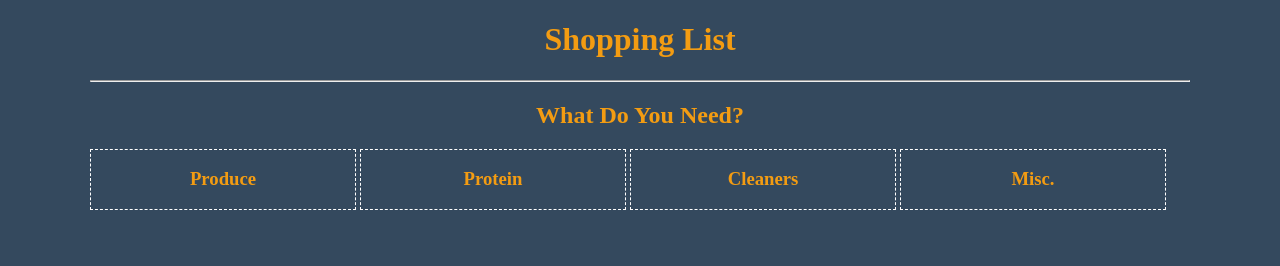
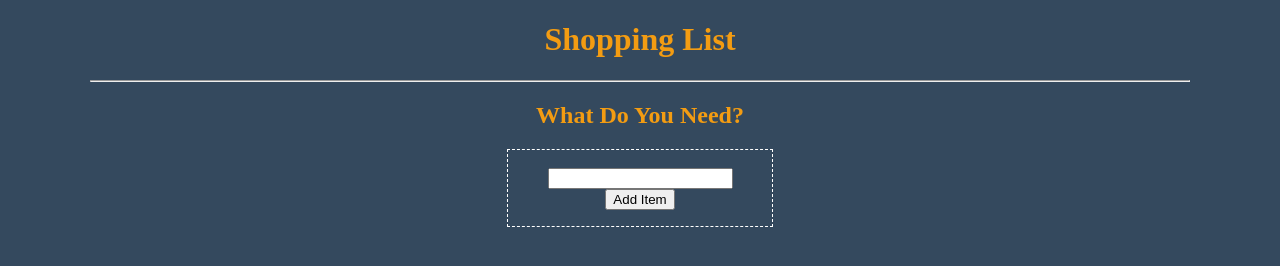
Before and after one commit to Klanders85/shopping-list-site, a plain HTML site: page index.html in a window 1280 px wide. Drawn offline with nearby package versions, Linux system fonts and the light colour scheme.

Commit message:
changed layout

```diff
--- a/css/styles.css
+++ b/css/styles.css
@@ -34,7 +34,7 @@ h1{
 	text-align: center;
 }
 .category-wrapper{
-	width: 100%;
+	text-align: center;
 }
 .category{
 	width: 24%;
--- a/index.html
+++ b/index.html
@@ -11,21 +11,13 @@
 			<h1 class="center">Shopping List</h1><hr>
 			<h2 class="center">What Do You Need?</h2>
 			<div class="category-wrapper">
-				<div class="category">
-					<h3>Produce</h3>
-
-				</div>
-
-				<div class="category">
-					<h3>Protein</h3>
-				</div>
-
-				<div class="category">
-					<h3>Cleaners</h3>
-				</div>
-
-				<div class="category">
-					<h3>Misc.</h3>
+				<div class="category"><br>
+					<form>
+						<input type="text" id="addNewItem"><br>
+						  <button>Add Item</button>
+						  <br>
+						 <ul id="groceryList"></ul>
+					</form>
 				</div>
 			</div>
 			<ul class="item-list"></ul>
@@ -33,11 +25,32 @@
 	</body>
 	<script type="text/javascript">
 		//HTML form stored as a jQuery var
-		var form = $('<form><input type="text" id="grocery-item"></input><br><input type="submit" id="addToList"></input></form>');
+		// var form = $('<form><input type="text" id="addNewitem"><button>Add To List</button type="button"> <ul id="groceryList"></ul></form>');
 
-		//click on grocery category, appropriate entry form is added via .append()
-		$('.category').click(function(){
-			$(this).append(form);
+		// $('.category').click(function(){
+		// 	$(this).append(form);
+		// })
+
+		//Give the button an onClick function
+		$('button').click(function(){
+
+			//store the input field's value in a var
+			var newItem = $('#addNewItem').val();
+
+			//append the var in an LI to the parent UL
+			$('#groceryList').append('<li>' + newItem + '</li>' + '<br>');
+			//prevent default/return false?
+
+			console.log("Function works");
+			return false;
+
 		})
+
+
+
+
+
+
+
 	</script>
 </html>
```
